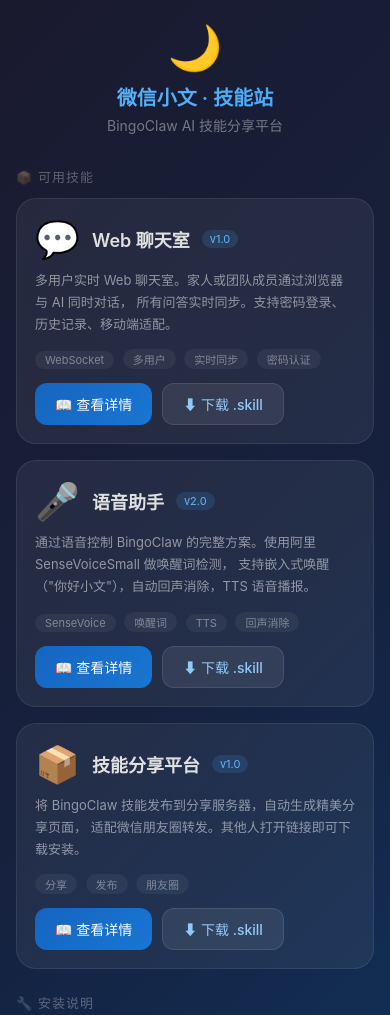
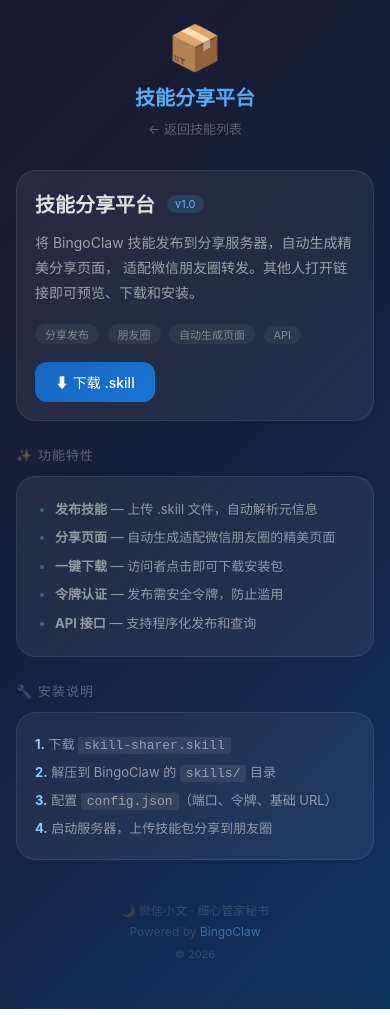
Before and after one commit to baishw/baishw.github.io, a plain HTML site: page skill-sharer/index.html in a window 390 px wide. Shown: the top 1015 px of the page. Drawn offline with Linux system fonts and the light colour scheme.

Commit message:
每个技能页仅包含自身内容

```diff
--- a/skill-sharer/index.html
+++ b/skill-sharer/index.html
@@ -3,14 +3,14 @@
 <head>
 <meta charset="UTF-8">
 <meta name="viewport" content="width=device-width, initial-scale=1.0">
-<title>微信小文 · BingoClaw 技能站</title>
-<meta name="description" content="BingoClaw 技能分享站。下载 AI 技能包，部署到你的 BingoClaw 实例上。支持语音助手、Web 聊天室等。" />
+<title>技能分享平台 · 微信小文技能</title>
+<meta name="description" content="将 BingoClaw 技能发布到分享服务器，自动生成精美分享页面，适配微信朋友圈转发。" />
 
 <!-- Open Graph / 微信分享 -->
-<meta property="og:title" content="微信小文 · BingoClaw 技能站" />
-<meta property="og:description" content="下载 AI 技能包，部署到你的 BingoClaw 实例上。" />
+<meta property="og:title" content="技能分享平台 · 微信小文技能" />
+<meta property="og:description" content="发布技能，生成朋友圈分享页。" />
 <meta property="og:type" content="website" />
-<meta property="og:url" content="https://baishw.github.io" />
+<meta property="og:url" content="https://baishw.github.io/skill-sharer/" />
 <meta property="og:image" content="https://baishw.github.io/icon.png" />
 
 <style>
@@ -21,26 +21,24 @@
   .wrap{max-width:560px;margin:0 auto;padding:32px 20px}
 
   .header{text-align:center;margin-bottom:32px}
-  .header .logo{font-size:56px;margin-bottom:8px}
+  .header .icon{font-size:56px;margin-bottom:8px}
   .header h1{font-size:24px;font-weight:600;
     background:linear-gradient(90deg,#64b5f6,#42a5f5);
     -webkit-background-clip:text;-webkit-text-fill-color:transparent}
-  .header p{font-size:14px;color:rgba(255,255,255,0.4);margin-top:4px}
+  .header .back{display:inline-block;margin-top:8px;font-size:13px;color:rgba(255,255,255,0.3);text-decoration:none}
+  .header .back:hover{color:#64b5f6}
 
   .skill-card{background:rgba(255,255,255,0.06);border:1px solid rgba(255,255,255,0.08);
-    border-radius:20px;padding:24px;margin-bottom:16px;
-    transition:all 0.2s ease}
-  .skill-card:hover{background:rgba(255,255,255,0.09);transform:translateY(-2px)}
+    border-radius:20px;padding:24px;margin-bottom:16px}
 
-  .skill-card .title{display:flex;align-items:center;gap:12px;margin-bottom:8px}
-  .skill-card .title .icon{font-size:36px}
-  .skill-card .title h2{font-size:18px;font-weight:600;color:#e0e0e0}
+  .skill-card .title{display:flex;align-items:center;gap:12px;margin-bottom:12px}
+  .skill-card .title h2{font-size:20px;font-weight:600;color:#e0e0e0}
   .skill-card .title .version{font-size:11px;background:rgba(66,165,245,0.15);
     color:#64b5f6;padding:2px 8px;border-radius:10px}
 
-  .skill-card .desc{font-size:13px;color:rgba(255,255,255,0.5);line-height:1.7;margin-bottom:12px}
+  .skill-card .desc{font-size:14px;color:rgba(255,255,255,0.55);line-height:1.8;margin-bottom:16px}
 
-  .skill-card .tags{margin-bottom:12px}
+  .skill-card .tags{margin-bottom:16px}
   .skill-card .tags span{display:inline-block;font-size:11px;
     background:rgba(255,255,255,0.05);color:rgba(255,255,255,0.4);
     padding:2px 10px;border-radius:12px;margin:2px 4px 2px 0}
@@ -50,119 +48,74 @@
     padding:10px 20px;border-radius:12px;font-size:14px;font-weight:500;
     text-decoration:none;transition:all 0.15s}
   .skill-card .actions a:active{transform:scale(0.97)}
-  .btn-primary{background:linear-gradient(135deg,#1565c0,#1976d2);
-    color:#fff!important}
+  .btn-primary{background:linear-gradient(135deg,#1565c0,#1976d2);color:#fff!important}
   .btn-primary:hover{opacity:0.9}
-  .btn-secondary{background:rgba(255,255,255,0.08);color:#90caf9!important;
-    border:1px solid rgba(255,255,255,0.1)}
+  .btn-secondary{background:rgba(255,255,255,0.08);color:#90caf9!important;border:1px solid rgba(255,255,255,0.1)}
   .btn-secondary:hover{background:rgba(255,255,255,0.12)}
 
-  .section-title{font-size:13px;color:rgba(255,255,255,0.3);margin:24px 0 12px;
-    text-transform:uppercase;letter-spacing:1px}
+  .section-title{font-size:13px;color:rgba(255,255,255,0.3);margin:24px 0 12px;text-transform:uppercase;letter-spacing:1px}
 
-  .footer{text-align:center;padding:24px 0;font-size:12px;color:rgba(255,255,255,0.15);
-    line-height:1.8}
+  .feature-list{font-size:13px;color:rgba(255,255,255,0.5);line-height:2.2;padding-left:20px}
+  .feature-list li::marker{color:rgba(100,181,246,0.4)}
+
+  .footer{text-align:center;padding:24px 0;font-size:12px;color:rgba(255,255,255,0.15);line-height:1.8}
   .footer a{color:rgba(100,181,246,0.5);text-decoration:none}
   .footer a:hover{color:#64b5f6}
 
-  @media(max-width:480px){
-    .wrap{padding:20px 16px}
-    .skill-card{padding:18px}
-    .header .logo{font-size:44px}
-    .header h1{font-size:20px}
-  }
+  @media(max-width:480px){.wrap{padding:20px 16px}.skill-card{padding:18px}.header .icon{font-size:44px}.header h1{font-size:20px}}
 </style>
 </head>
 <body>
 <div class="wrap">
   <div class="header">
-    <div class="logo">🌙</div>
-    <h1>微信小文 · 技能站</h1>
-    <p>BingoClaw AI 技能分享平台</p>
+    <div class="icon">📦</div>
+    <h1>技能分享平台</h1>
+    <a class="back" href="/">← 返回技能列表</a>
   </div>
 
-  <div class="section-title">📦 可用技能</div>
-
-  <!-- webchat -->
   <div class="skill-card">
     <div class="title">
-      <span class="icon">💬</span>
-      <h2>Web 聊天室</h2>
-      <span class="version">v1.0</span>
-    </div>
-    <div class="desc">
-      多用户实时 Web 聊天室。家人或团队成员通过浏览器与 AI 同时对话，
-      所有问答实时同步。支持密码登录、历史记录、移动端适配。
-    </div>
-    <div class="tags">
-      <span>WebSocket</span>
-      <span>多用户</span>
-      <span>实时同步</span>
-      <span>密码认证</span>
-    </div>
-    <div class="actions">
-      <a class="btn-primary" href="/webchat/">📖 查看详情</a>
-      <a class="btn-secondary" href="/webchat/webchat.skill">⬇ 下载 .skill</a>
-    </div>
-  </div>
-
-  <!-- voice-control -->
-  <div class="skill-card">
-    <div class="title">
-      <span class="icon">🎤</span>
-      <h2>语音助手</h2>
-      <span class="version">v2.0</span>
-    </div>
-    <div class="desc">
-      通过语音控制 BingoClaw 的完整方案。使用阿里 SenseVoiceSmall 做唤醒词检测，
-      支持嵌入式唤醒（"你好小文"），自动回声消除，TTS 语音播报。
-    </div>
-    <div class="tags">
-      <span>SenseVoice</span>
-      <span>唤醒词</span>
-      <span>TTS</span>
-      <span>回声消除</span>
-    </div>
-    <div class="actions">
-      <a class="btn-primary" href="/voice-control/">📖 查看详情</a>
-      <a class="btn-secondary" href="/voice-control/voice-control-openclaw.skill">⬇ 下载 .skill</a>
-    </div>
-  </div>
-
-  <!-- skill-sharer -->
-  <div class="skill-card">
-    <div class="title">
-      <span class="icon">📦</span>
       <h2>技能分享平台</h2>
       <span class="version">v1.0</span>
     </div>
     <div class="desc">
       将 BingoClaw 技能发布到分享服务器，自动生成精美分享页面，
-      适配微信朋友圈转发。其他人打开链接即可下载安装。
+      适配微信朋友圈转发。其他人打开链接即可预览、下载和安装。
     </div>
     <div class="tags">
-      <span>分享</span>
-      <span>发布</span>
+      <span>分享发布</span>
       <span>朋友圈</span>
+      <span>自动生成页面</span>
+      <span>API</span>
     </div>
     <div class="actions">
-      <a class="btn-primary" href="/skill-sharer/">📖 查看详情</a>
-      <a class="btn-secondary" href="/skill-sharer/skill-sharer.skill">⬇ 下载 .skill</a>
+      <a class="btn-primary" href="skill-sharer.skill">⬇ 下载 .skill</a>
     </div>
+  </div>
+
+  <div class="section-title">✨ 功能特性</div>
+  <div class="skill-card">
+    <ul class="feature-list">
+      <li><strong>发布技能</strong> — 上传 .skill 文件，自动解析元信息</li>
+      <li><strong>分享页面</strong> — 自动生成适配微信朋友圈的精美页面</li>
+      <li><strong>一键下载</strong> — 访问者点击即可下载安装包</li>
+      <li><strong>令牌认证</strong> — 发布需安全令牌，防止滥用</li>
+      <li><strong>API 接口</strong> — 支持程序化发布和查询</li>
+    </ul>
   </div>
 
   <div class="section-title">🔧 安装说明</div>
   <div class="skill-card" style="font-size:13px;color:rgba(255,255,255,0.5);line-height:2">
-    <strong style="color:#90caf9">1.</strong> 下载 .skill 文件<br>
+    <strong style="color:#90caf9">1.</strong> 下载 <code style="background:rgba(255,255,255,0.08);padding:1px 6px;border-radius:3px">skill-sharer.skill</code><br>
     <strong style="color:#90caf9">2.</strong> 解压到 BingoClaw 的 <code style="background:rgba(255,255,255,0.08);padding:1px 6px;border-radius:3px">skills/</code> 目录<br>
-    <strong style="color:#90caf9">3.</strong> 复制 <code style="background:rgba(255,255,255,0.08);padding:1px 6px;border-radius:3px">config.example.json</code> → <code style="background:rgba(255,255,255,0.08);padding:1px 6px;border-radius:3px">config.json</code><br>
-    <strong style="color:#90caf9">4.</strong> 填入 API 密钥并启动
+    <strong style="color:#90caf9">3.</strong> 配置 <code style="background:rgba(255,255,255,0.08);padding:1px 6px;border-radius:3px">config.json</code>（端口、令牌、基础 URL）<br>
+    <strong style="color:#90caf9">4.</strong> 启动服务器，上传技能包分享到朋友圈
   </div>
 
   <div class="footer">
     🌙 微信小文 · 细心管家秘书<br>
     Powered by <a href="https://bingoclaw.ai">BingoClaw</a><br>
-    <span style="font-size:11px">© 2026 · Skills for BingoClaw</span>
+    <span style="font-size:11px">© 2026</span>
   </div>
 </div>
 </body>
```
Also changed, not shown: voice-control/index.html (+38 -85 lines), webchat/index.html (+40 -87 lines).
